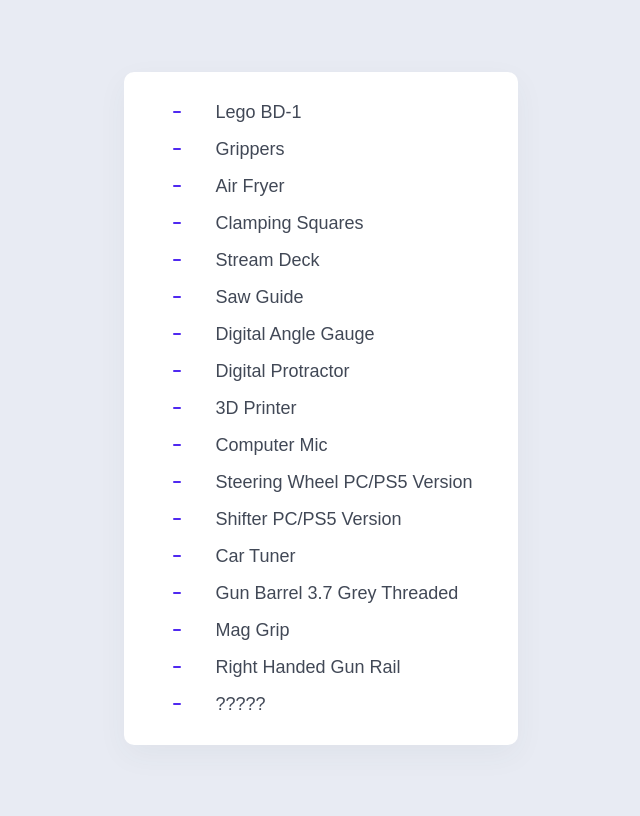
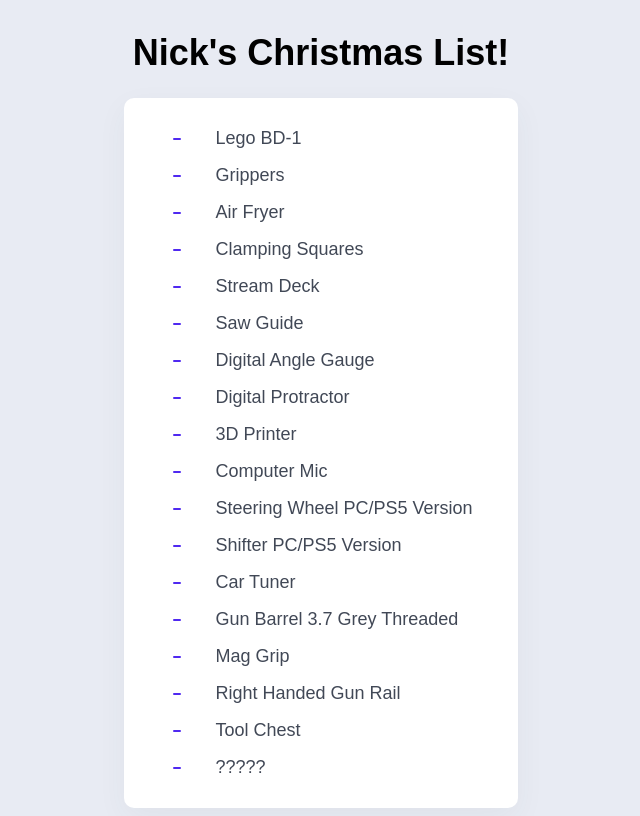
Before and after one commit to nainsworth/check-list, a plain HTML site: page index.html in a window 1280 px wide. Shown: the whole page, without its empty margins (319-959 px from the left). Drawn offline with Linux system fonts and the light colour scheme.

```diff
--- a/index.html
+++ b/index.html
@@ -8,9 +8,10 @@
     <script src="main.js" defer></script>
 </head>
 <body>
+    <h1>Nick's Christmas List!</h1>
      <div id="checklist" data-list>
 
-</div>
+     </div>
 
 </body>
 </html>
--- a/main.js
+++ b/main.js
@@ -108,6 +108,12 @@
       },
       {
         id: 17,
+        name: "Tool Chest",
+        url: "https://www.homedepot.com/p/Husky-Heavy-Duty-52-in-15-Drawer-Matte-Black-Tool-Chest-Combo-H52CH6TR9HDV4/319594785",
+        status: false,
+      },
+      {
+        id: 18,
         name: "?????",
         url: "https://www.bestbuy.com/site/sony-playstation-5-console-marvels-spider-man-2-bundle-full-game-download-included-white/6565065.p?skuId=6565065",
         status: false,
```
Also changed, not shown: main.css (line endings or trailing spaces).
